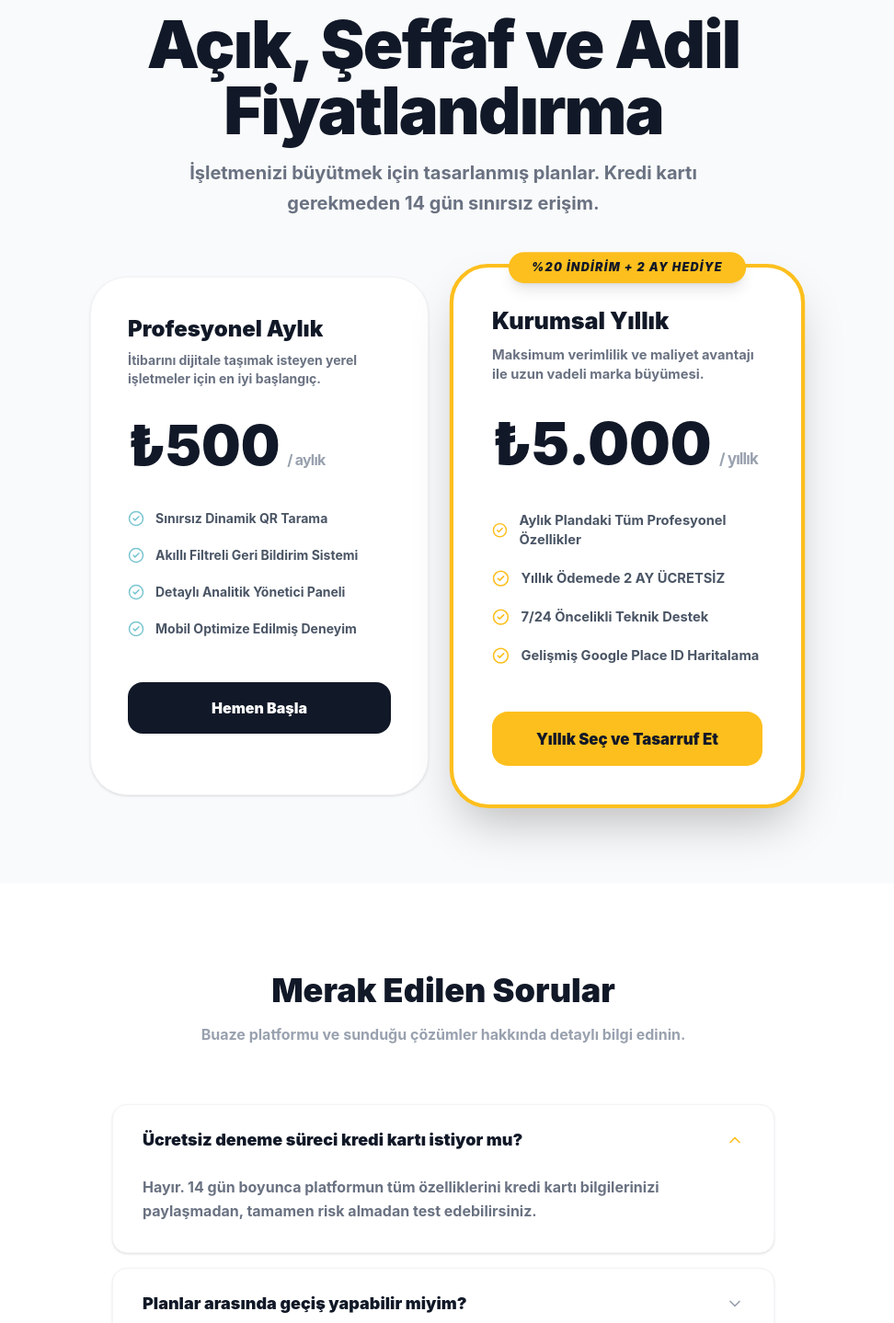
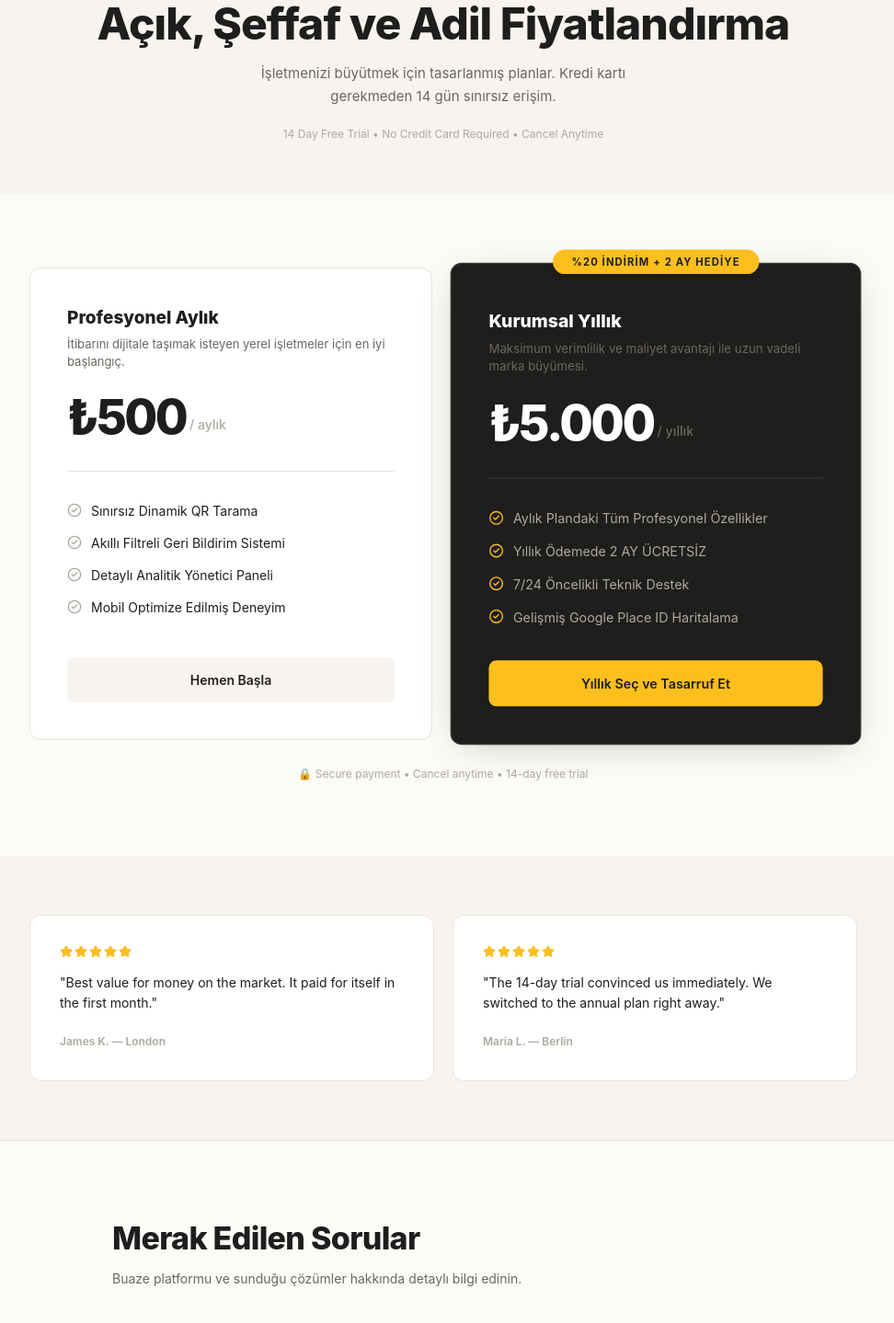
Before and after one commit to okanberk-dev/QRCode, a Next.js app: page /1/pricing in a window 1280 px wide. Shown: the part 180-1619 px from the top of the page at 92% size, without its empty margins (158-1130 px from the left). Built offline with nearby package versions, Linux system fonts and the light colour scheme.

Commit message:
feat: complete matching of ReviewFlowz button styles, unified testimonial quote, and sub-pages ui overhaul

```diff
--- a/src/app/[locale]/about/page.tsx
+++ b/src/app/[locale]/about/page.tsx
@@ -4,6 +4,7 @@ import MarketingNavbar from '@/components/marketing/MarketingNavbar';
 import MarketingFooter from '@/components/marketing/MarketingFooter';
 import { getTranslations } from '@/lib/translations';
 import type { Locale } from '@/lib/translations';
+import Link from 'next/link';
 
 export async function generateMetadata({
   params,
@@ -14,14 +15,11 @@ export async function generateMetadata({
   return {
     title: locale === 'tr' ? 'Hakkımızda — Buaze' : 'About Us — Buaze',
     description: locale === 'tr'
-      ? 'Buaze olarak işletmelerin dijital itibarını yönetmelerine yardımcı olmak için çalışıyoruz. Misyonumuz ve vizyonumuz hakkında bilgi edinin.'
-      : 'At Buaze, we help businesses manage their digital reputation. Learn about our mission and vision.',
+      ? 'Buaze olarak işletmelerin dijital itibarını yönetmelerine yardımcı olmak için çalışıyoruz.'
+      : 'At Buaze, we help businesses manage their digital reputation.',
     alternates: {
       canonical: `https://buaze.com/${locale}/about`,
-      languages: {
-        'tr': 'https://buaze.com/tr/about',
-        'en': 'https://buaze.com/en/about',
-      },
+      languages: { 'tr': 'https://buaze.com/tr/about', 'en': 'https://buaze.com/en/about' },
     },
   };
 }
@@ -37,75 +35,102 @@ export default async function AboutPage({
 }) {
   const { locale } = await params;
   const t = getTranslations(locale);
+  const base = `/${locale}`;
 
   const values = [
-    { icon: <ShieldCheck />, title: t.about_val1_title, desc: t.about_val1_desc },
-    { icon: <Zap />, title: t.about_val2_title, desc: t.about_val2_desc },
-    { icon: <Heart />, title: t.about_val3_title, desc: t.about_val3_desc },
-    { icon: <Users />, title: t.about_val4_title, desc: t.about_val4_desc },
+    { icon: <ShieldCheck size={22} />, title: t.about_val1_title, desc: t.about_val1_desc },
+    { icon: <Zap size={22} />, title: t.about_val2_title, desc: t.about_val2_desc },
+    { icon: <Heart size={22} />, title: t.about_val3_title, desc: t.about_val3_desc },
+    { icon: <Users size={22} />, title: t.about_val4_title, desc: t.about_val4_desc },
   ];
 
   return (
-    <div className="min-h-screen bg-white text-[#111827] font-sans">
+    <div className="min-h-screen bg-[#FCFBF7] text-[#1f1e1d] font-sans pt-[64px]">
       <MarketingNavbar locale={locale} t={t} />
 
-      {/* Hero Section */}
-      <section className="pt-48 pb-24 px-6 bg-[#F9FAFB]">
-        <div className="max-w-4xl mx-auto text-center space-y-8">
-          <h1 className="text-5xl sm:text-7xl font-black tracking-tight">
-            {t.about_hero_title_1} <br />
-            <span className="text-[#FDBF1D]">{t.about_hero_title_2}</span>
-          </h1>
-          <p className="text-xl text-gray-500 leading-relaxed max-w-2xl mx-auto font-medium">
-            {t.about_hero_subtitle}
-          </p>
-        </div>
-      </section>
-
-      {/* Mission & Vision */}
-      <section className="py-24 px-6">
-        <div className="max-w-7xl mx-auto grid grid-cols-1 md:grid-cols-2 gap-12">
-          <div className="bg-white p-12 rounded-[40px] border border-gray-100 shadow-xl shadow-gray-500/5 space-y-6">
-            <div className="w-16 h-16 bg-[#FDBF1D]/10 text-[#FDBF1D] rounded-2xl flex items-center justify-center">
-              <Target size={32} />
-            </div>
-            <h2 className="text-3xl font-black">{t.about_mission_title}</h2>
-            <p className="text-gray-500 leading-relaxed font-bold">
-              {t.about_mission_desc}
+      {/* Page Header */}
+      <section className="pt-16 sm:pt-20 pb-14 px-5 sm:px-8">
+        <div className="max-w-[1200px] mx-auto">
+          <div className="max-w-[640px]">
+            <p className="text-[13px] font-semibold text-[#FDBF1D] uppercase tracking-widest mb-4">
+              {locale === 'tr' ? 'Hakkımızda' : 'About Us'}
             </p>
-          </div>
-
-          <div className="bg-white p-12 rounded-[40px] border border-gray-100 shadow-xl shadow-gray-500/5 space-y-6">
-            <div className="w-16 h-16 bg-[#79C5D1]/10 text-[#79C5D1] rounded-2xl flex items-center justify-center">
-              <Eye size={32} />
-            </div>
-            <h2 className="text-3xl font-black">{t.about_vision_title}</h2>
-            <p className="text-gray-500 leading-relaxed font-bold">
-              {t.about_vision_desc}
+            <h1 className="text-[36px] sm:text-[48px] font-extrabold leading-[1.1] tracking-[-0.02em] text-[#1f1e1d] mb-5">
+              {t.about_hero_title_1}{' '}
+              <span className="text-[#FDBF1D]">{t.about_hero_title_2}</span>
+            </h1>
+            <p className="text-[16px] text-[#6b6760] leading-relaxed">
+              {t.about_hero_subtitle}
             </p>
           </div>
         </div>
       </section>
 
-      {/* Values */}
-      <section className="py-24 px-6 bg-[#111827] text-white overflow-hidden relative">
-        <div className="max-w-7xl mx-auto relative z-10">
-          <div className="text-center mb-20">
-            <h2 className="text-4xl font-black mb-4">{t.about_values_title}</h2>
-            <p className="text-gray-400 font-bold">{t.about_values_subtitle}</p>
+      {/* Mission & Vision */}
+      <section className="py-14 sm:py-20 px-5 sm:px-8 bg-[#F7F4F0]">
+        <div className="max-w-[1200px] mx-auto grid grid-cols-1 md:grid-cols-2 gap-5">
+          {/* Mission */}
+          <div className="bg-white p-8 sm:p-10 rounded-xl border border-[#e8e4de] space-y-5">
+            <div className="w-11 h-11 bg-[#FDBF1D]/10 text-[#1f1e1d] rounded-lg flex items-center justify-center">
+              <Target size={22} className="text-[#FDBF1D]" />
+            </div>
+            <h2 className="text-[22px] sm:text-[26px] font-extrabold tracking-[-0.01em]">{t.about_mission_title}</h2>
+            <p className="text-[14px] sm:text-[15px] text-[#6b6760] leading-relaxed">{t.about_mission_desc}</p>
           </div>
 
-          <div className="grid grid-cols-1 sm:grid-cols-2 lg:grid-cols-4 gap-8">
+          {/* Vision */}
+          <div className="bg-white p-8 sm:p-10 rounded-xl border border-[#e8e4de] space-y-5">
+            <div className="w-11 h-11 bg-[#FDBF1D]/10 rounded-lg flex items-center justify-center">
+              <Eye size={22} className="text-[#FDBF1D]" />
+            </div>
+            <h2 className="text-[22px] sm:text-[26px] font-extrabold tracking-[-0.01em]">{t.about_vision_title}</h2>
+            <p className="text-[14px] sm:text-[15px] text-[#6b6760] leading-relaxed">{t.about_vision_desc}</p>
+          </div>
+        </div>
+      </section>
+
+      {/* Values */}
+      <section className="py-14 sm:py-20 px-5 sm:px-8 bg-[#1f1e1d]">
+        <div className="max-w-[1200px] mx-auto">
+          <div className="mb-12">
+            <p className="text-[13px] font-semibold text-[#FDBF1D] uppercase tracking-widest mb-3">{locale === 'tr' ? 'Değerlerimiz' : 'Our Values'}</p>
+            <h2 className="text-[28px] sm:text-[36px] font-extrabold text-white tracking-[-0.02em]">{t.about_values_title}</h2>
+            <p className="text-[14px] text-[#6b6760] mt-2">{t.about_values_subtitle}</p>
+          </div>
+          <div className="grid grid-cols-1 sm:grid-cols-2 lg:grid-cols-4 gap-4">
             {values.map((value, i) => (
-              <div key={i} className="space-y-4 p-8 bg-white/5 rounded-3xl border border-white/10 hover:bg-white/10 transition-colors">
-                <div className="text-[#FDBF1D]">{value.icon}</div>
-                <h4 className="text-xl font-black">{value.title}</h4>
-                <p className="text-gray-400 text-sm font-bold">{value.desc}</p>
+              <div key={i} className="bg-white/5 border border-white/8 rounded-xl p-6 sm:p-7 hover:bg-white/8 transition-colors space-y-4">
+                <div className="w-10 h-10 bg-[#FDBF1D]/15 text-[#FDBF1D] rounded-lg flex items-center justify-center">
+                  {value.icon}
+                </div>
+                <h4 className="text-[15px] font-bold text-white">{value.title}</h4>
+                <p className="text-[13px] text-[#6b6760] leading-relaxed">{value.desc}</p>
               </div>
             ))}
           </div>
         </div>
-        <div className="absolute top-0 right-0 w-[500px] h-[500px] bg-[#79C5D1]/10 blur-[120px] rounded-full -translate-y-1/2 translate-x-1/2" />
+      </section>
+
+      {/* CTA */}
+      <section className="py-14 sm:py-20 px-5 sm:px-8 bg-[#FCFBF7]">
+        <div className="max-w-[1200px] mx-auto">
+          <div className="bg-[#F7F4F0] border border-[#e8e4de] rounded-xl p-8 sm:p-12 flex flex-col sm:flex-row items-start sm:items-center justify-between gap-6">
+            <div>
+              <h3 className="text-[22px] sm:text-[26px] font-extrabold text-[#1f1e1d] tracking-[-0.01em] mb-2">
+                {locale === 'tr' ? 'Hemen başlayın, 14 gün ücretsiz.' : 'Get started, free for 14 days.'}
+              </h3>
+              <p className="text-[14px] text-[#6b6760]">
+                {locale === 'tr' ? 'Kredi kartı gerekmez.' : 'No credit card required.'}
+              </p>
+            </div>
+            <Link
+              href={`${base}/auth/register`}
+              className="flex-shrink-0 px-7 py-3.5 bg-[#FDBF1D] hover:bg-[#EAB308] text-[#1f1e1d] text-[14px] font-semibold rounded-lg transition-all active:scale-[0.97] shadow-sm hover:shadow-md"
+            >
+              {locale === 'tr' ? 'Ücretsiz Dene' : 'Start Free Trial'}
+            </Link>
+          </div>
+        </div>
       </section>
 
       <MarketingFooter locale={locale} t={t} />
--- a/src/app/[locale]/pricing/page.tsx
+++ b/src/app/[locale]/pricing/page.tsx
@@ -1,5 +1,5 @@
 import type { Metadata } from 'next';
-import { CheckCircle2, ChevronDown } from 'lucide-react';
+import { CheckCircle2, ArrowRight, Star } from 'lucide-react';
 import MarketingNavbar from '@/components/marketing/MarketingNavbar';
 import MarketingFooter from '@/components/marketing/MarketingFooter';
 import { getTranslations } from '@/lib/translations';
@@ -20,10 +20,7 @@ export async function generateMetadata({
       : 'Transparent pricing for Buaze reputation management platform. Try free for 14 days, no credit card required.',
     alternates: {
       canonical: `https://buaze.com/${locale}/pricing`,
-      languages: {
-        'tr': 'https://buaze.com/tr/pricing',
-        'en': 'https://buaze.com/en/pricing',
-      },
+      languages: { 'tr': 'https://buaze.com/tr/pricing', 'en': 'https://buaze.com/en/pricing' },
     },
   };
 }
@@ -58,79 +55,142 @@ export default async function PricingPage({
     })),
   };
 
+  const testimonials = [
+    {
+      text: locale === 'tr'
+        ? '"Fiyat-performans açısından piyasanın en iyi çözümü. İlk ayda kendini amorti etti."'
+        : '"Best value for money on the market. It paid for itself in the first month."',
+      author: locale === 'tr' ? 'Mert A. — İstanbul' : 'James K. — London'
+    },
+    {
+      text: locale === 'tr'
+        ? '"14 günlük deneme bizi ikna etmeye yetti. Hemen yıllık plana geçtik."'
+        : '"The 14-day trial convinced us immediately. We switched to the annual plan right away."',
+      author: locale === 'tr' ? 'Selin B. — Ankara' : 'Maria L. — Berlin'
+    },
+  ];
+
   return (
-    <div className="min-h-screen bg-white text-[#111827] font-sans">
+    <div className="min-h-screen bg-[#FCFBF7] text-[#1f1e1d] font-sans pt-[64px]">
       <script
         type="application/ld+json"
         dangerouslySetInnerHTML={{ __html: JSON.stringify(jsonLd) }}
       />
-
       <MarketingNavbar locale={locale} t={t} />
 
-      <section className="pt-48 pb-24 px-6 bg-[#F9FAFB]">
-        <div className="max-w-5xl mx-auto">
-          <div className="text-center mb-16 space-y-4">
-            <h1 className="text-5xl sm:text-7xl font-black tracking-tight">{t.pricing_title}</h1>
-            <p className="text-xl text-gray-500 font-bold max-w-2xl mx-auto leading-relaxed">
-              {t.pricing_subtitle}
-            </p>
-          </div>
+      {/* Header */}
+      <section className="pt-16 sm:pt-20 pb-14 px-5 sm:px-8 bg-[#F7F4F0]">
+        <div className="max-w-[1200px] mx-auto text-center max-w-[640px] mx-auto">
+          <p className="text-[13px] font-semibold text-[#FDBF1D] uppercase tracking-widest mb-4">
+            {locale === 'tr' ? 'Fiyatlandırma' : 'Pricing'}
+          </p>
+          <h1 className="text-[36px] sm:text-[48px] font-extrabold leading-[1.1] tracking-[-0.02em] text-[#1f1e1d] mb-4">
+            {t.pricing_title}
+          </h1>
+          <p className="text-[15px] text-[#6b6760] leading-relaxed max-w-[480px] mx-auto">
+            {t.pricing_subtitle}
+          </p>
+          <p className="text-[12px] text-[#ada89f] mt-5">
+            {locale === 'tr' ? '14 Gün Ücretsiz Deneme • Kredi Kartı Gerekmez • İstediğinizde İptal Edin' : '14 Day Free Trial • No Credit Card Required • Cancel Anytime'}
+          </p>
+        </div>
+      </section>
 
-          <div className="grid grid-cols-1 md:grid-cols-2 gap-8 max-w-3xl mx-auto">
-            {/* Monthly */}
-            <div className="bg-white p-10 rounded-[40px] shadow-sm border border-gray-100 hover:border-[#79C5D1] transition-all group">
-              <h2 className="text-2xl font-black mb-2">{t.pricing_monthly_title}</h2>
-              <p className="text-gray-500 font-bold text-sm mb-8">{t.pricing_monthly_desc}</p>
-              <div className="mb-10">
-                <span className="text-6xl font-black">{t.pricing_monthly_price}</span>
-                <span className="text-gray-400 font-bold tracking-tighter ml-2">{t.pricing_monthly_period}</span>
+      {/* Pricing Cards */}
+      <section className="py-14 sm:py-20 px-5 sm:px-8">
+        <div className="max-w-[900px] mx-auto">
+          <div className="grid grid-cols-1 md:grid-cols-2 gap-5 sm:gap-6">
+
+            {/* Monthly Plan */}
+            <div className="bg-white p-8 sm:p-10 rounded-xl border border-[#e8e4de] hover:border-[#FDBF1D]/40 transition-all flex flex-col group">
+              <div className="mb-6">
+                <h2 className="text-[19px] font-extrabold mb-1">{t.pricing_monthly_title}</h2>
+                <p className="text-[13px] text-[#6b6760]">{t.pricing_monthly_desc}</p>
               </div>
-              <ul className="space-y-5 mb-12">
+              <div className="mb-8 pb-8 border-b border-[#e8e4de]">
+                <div className="flex items-end gap-1">
+                  <span className="text-[46px] sm:text-[52px] font-extrabold tracking-tighter leading-none">{t.pricing_monthly_price}</span>
+                  <span className="text-[#ada89f] font-medium text-[14px] mb-2">{t.pricing_monthly_period}</span>
+                </div>
+              </div>
+              <ul className="space-y-3.5 mb-9 flex-1">
                 {[t.pricing_feature_unlimited_qr, t.pricing_feature_feedback, t.pricing_feature_panel, t.pricing_feature_mobile].map(feat => (
-                  <li key={feat} className="flex items-center gap-3 text-sm font-bold text-gray-600">
-                    <CheckCircle2 size={18} className="text-[#79C5D1]" /> {feat}
+                  <li key={feat} className="flex items-start gap-2.5 text-[13px] sm:text-[14px] text-[#1f1e1d]">
+                    <CheckCircle2 size={16} className="text-[#ada89f] flex-shrink-0 mt-0.5" strokeWidth={2} /> {feat}
                   </li>
                 ))}
               </ul>
               <Link
                 href={`${base}/auth/register`}
-                className="block w-full text-center py-4 bg-[#111827] text-white font-black rounded-2xl hover:bg-black transition-all transform group-hover:scale-[1.02]"
+                className="block w-full text-center py-3.5 bg-[#F7F4F0] hover:bg-[#e8e4de] text-[#1f1e1d] font-semibold text-[14px] rounded-lg transition-all active:scale-[0.98]"
               >
                 {t.pricing_monthly_cta}
               </Link>
             </div>
 
-            {/* Yearly */}
-            <div className="bg-white p-10 rounded-[40px] shadow-2xl border-4 border-[#FDBF1D] relative scale-105">
-              <div className="absolute top-0 left-1/2 -translate-x-1/2 -translate-y-1/2 bg-[#FDBF1D] text-[#111827] px-6 py-2 rounded-full font-black text-xs uppercase italic tracking-widest shadow-lg whitespace-nowrap">
-                {t.pricing_yearly_badge}
+            {/* Yearly Plan — Featured */}
+            <div className="bg-[#1f1e1d] p-8 sm:p-10 rounded-xl border border-[#3d3a36] relative md:scale-[1.02] flex flex-col text-white shadow-[0_8px_40px_-12px_rgba(0,0,0,0.25)]">
+              {/* Badge */}
+              <div className="absolute -top-4 left-1/2 -translate-x-1/2">
+                <span className="bg-[#FDBF1D] text-[#1f1e1d] px-5 py-1.5 rounded-full font-bold text-[11px] uppercase tracking-widest whitespace-nowrap shadow-md">
+                  {t.pricing_yearly_badge}
+                </span>
               </div>
-              <h2 className="text-2xl font-black mb-2">{t.pricing_yearly_title}</h2>
-              <p className="text-gray-500 font-bold text-sm mb-8">{t.pricing_yearly_desc}</p>
-              <div className="mb-10">
-                <span className="text-6xl font-black">{t.pricing_yearly_price}</span>
-                <span className="text-gray-400 font-bold tracking-tighter ml-2">{t.pricing_yearly_period}</span>
+              <div className="mb-6 pt-2">
+                <h2 className="text-[19px] font-extrabold mb-1">{t.pricing_yearly_title}</h2>
+                <p className="text-[13px] text-[#6b6760]">{t.pricing_yearly_desc}</p>
               </div>
-              <ul className="space-y-5 mb-12">
+              <div className="mb-8 pb-8 border-b border-[#3d3a36]">
+                <div className="flex items-end gap-1">
+                  <span className="text-[46px] sm:text-[52px] font-extrabold tracking-tighter leading-none">{t.pricing_yearly_price}</span>
+                  <span className="text-[#6b6760] font-medium text-[14px] mb-2">{t.pricing_yearly_period}</span>
+                </div>
+              </div>
+              <ul className="space-y-3.5 mb-9 flex-1">
                 {[t.pricing_feature_all, t.pricing_feature_free_months, t.pricing_feature_priority, t.pricing_feature_google].map(feat => (
-                  <li key={feat} className="flex items-center gap-3 text-sm font-bold text-gray-600">
-                    <CheckCircle2 size={18} className="text-[#FDBF1D]" /> {feat}
+                  <li key={feat} className="flex items-start gap-2.5 text-[13px] sm:text-[14px] text-[#ada89f]">
+                    <CheckCircle2 size={16} className="text-[#FDBF1D] flex-shrink-0 mt-0.5" strokeWidth={2} /> {feat}
                   </li>
                 ))}
               </ul>
               <Link
                 href={`${base}/auth/register`}
-                className="block w-full text-center py-4 bg-[#FDBF1D] text-[#111827] font-black rounded-2xl hover:bg-[#EAB308] transition-all"
+                className="block w-full text-center py-3.5 bg-[#FDBF1D] hover:bg-[#EAB308] text-[#1f1e1d] font-semibold text-[14px] rounded-lg transition-all active:scale-[0.97] shadow-sm"
               >
                 {t.pricing_yearly_cta}
               </Link>
             </div>
+
           </div>
+
+          {/* Trust line */}
+          <p className="text-center text-[12px] text-[#ada89f] mt-7">
+            {locale === 'tr'
+              ? '🔒 Güvenli ödeme • İstediğinizde iptal edin • 14 gün ücretsiz deneme'
+              : '🔒 Secure payment • Cancel anytime • 14-day free trial'}
+          </p>
+        </div>
+      </section>
+
+      {/* Testimonials */}
+      <section className="py-12 sm:py-16 px-5 sm:px-8 bg-[#F7F4F0]">
+        <div className="max-w-[900px] mx-auto grid grid-cols-1 sm:grid-cols-2 gap-5">
+          {testimonials.map((t, i) => (
+            <div key={i} className="bg-white p-6 sm:p-8 rounded-xl border border-[#e8e4de]">
+              <div className="flex gap-0.5 mb-4">
+                {[1,2,3,4,5].map(s => <Star key={s} size={14} className="fill-[#FDBF1D] text-[#FDBF1D]" />)}
+              </div>
+              <p className="text-[14px] text-[#1f1e1d] leading-relaxed mb-4">{t.text}</p>
+              <span className="text-[12px] font-semibold text-[#ada89f]">{t.author}</span>
+            </div>
+          ))}
         </div>
       </section>
 
       {/* FAQ */}
-      <PricingFaq faqs={faqs} title={t.faq_title} subtitle={t.faq_subtitle} />
+      <div className="bg-[#FCFBF7] border-t border-[#e8e4de]">
+        <PricingFaq faqs={faqs} title={t.faq_title} subtitle={t.faq_subtitle} />
+      </div>
 
       <MarketingFooter locale={locale} t={t} />
     </div>
--- a/src/components/marketing/PricingFaq.tsx
+++ b/src/components/marketing/PricingFaq.tsx
@@ -1,7 +1,7 @@
 'use client';
 
 import { useState } from 'react';
-import { ChevronDown, ChevronUp } from 'lucide-react';
+import { ChevronDown } from 'lucide-react';
 
 interface FaqItem {
   q: string;
@@ -18,35 +18,46 @@ export default function PricingFaq({ faqs, title, subtitle }: PricingFaqProps) {
   const [openFaq, setOpenFaq] = useState<number | null>(0);
 
   return (
-    <section className="py-24 px-6 max-w-3xl mx-auto font-medium">
-      <div className="text-center mb-16 space-y-2">
-        <h2 className="text-4xl font-black mb-4">{title}</h2>
-        <p className="text-gray-400 font-bold">{subtitle}</p>
+    <section className="py-16 sm:py-20 px-5 sm:px-8">
+      <div className="max-w-[720px] mx-auto">
+        <div className="mb-10">
+          <h2 className="text-[28px] sm:text-[34px] font-extrabold tracking-[-0.02em] text-[#1f1e1d] mb-2">{title}</h2>
+          <p className="text-[14px] text-[#6b6760]">{subtitle}</p>
         </div>
 
-      <div className="space-y-4">
+        <div className="space-y-2">
           {faqs.map((faq, index) => (
-          <div key={index} className="bg-white rounded-2xl border border-gray-100 overflow-hidden shadow-sm">
+            <div
+              key={index}
+              className={`rounded-xl border transition-all overflow-hidden ${
+                openFaq === index
+                  ? 'bg-white border-[#FDBF1D]/30 shadow-sm'
+                  : 'bg-white border-[#e8e4de] hover:border-[#d4cfc8]'
+              }`}
+            >
               <button
                 id={`faq-btn-${index}`}
                 onClick={() => setOpenFaq(openFaq === index ? null : index)}
-              className="w-full px-8 py-6 flex items-center justify-between hover:bg-gray-50 transition-colors text-left"
+                className="w-full px-6 py-5 flex items-center justify-between text-left gap-4"
                 aria-expanded={openFaq === index}
               >
-              <span className="text-lg font-black text-[#111827]">{faq.q}</span>
-              {openFaq === index
-                ? <ChevronUp size={20} className="text-[#FDBF1D] flex-shrink-0" />
-                : <ChevronDown size={20} className="text-gray-400 flex-shrink-0" />
-              }
+                <span className="text-[14px] sm:text-[15px] font-semibold text-[#1f1e1d] leading-snug">{faq.q}</span>
+                <ChevronDown
+                  size={18}
+                  className={`flex-shrink-0 transition-transform duration-200 ${
+                    openFaq === index ? 'rotate-180 text-[#FDBF1D]' : 'text-[#ada89f]'
+                  }`}
+                />
               </button>
               {openFaq === index && (
-              <div className="px-8 pb-8 text-gray-500 font-bold leading-relaxed">
+                <div className="px-6 pb-5 text-[14px] text-[#6b6760] leading-relaxed border-t border-[#e8e4de]/60 pt-4">
                   {faq.a}
                 </div>
               )}
             </div>
           ))}
         </div>
+      </div>
     </section>
   );
 }
```
Also changed, not shown: src/app/[locale]/auth/login/page.tsx (+44 -40 lines), src/app/[locale]/contact/page.tsx (+43 -31 lines), src/app/[locale]/page.tsx (+19 -38 lines), src/components/marketing/ContactForm.tsx (+40 -35 lines). Lines whose indentation alone changed are shown as unchanged.
